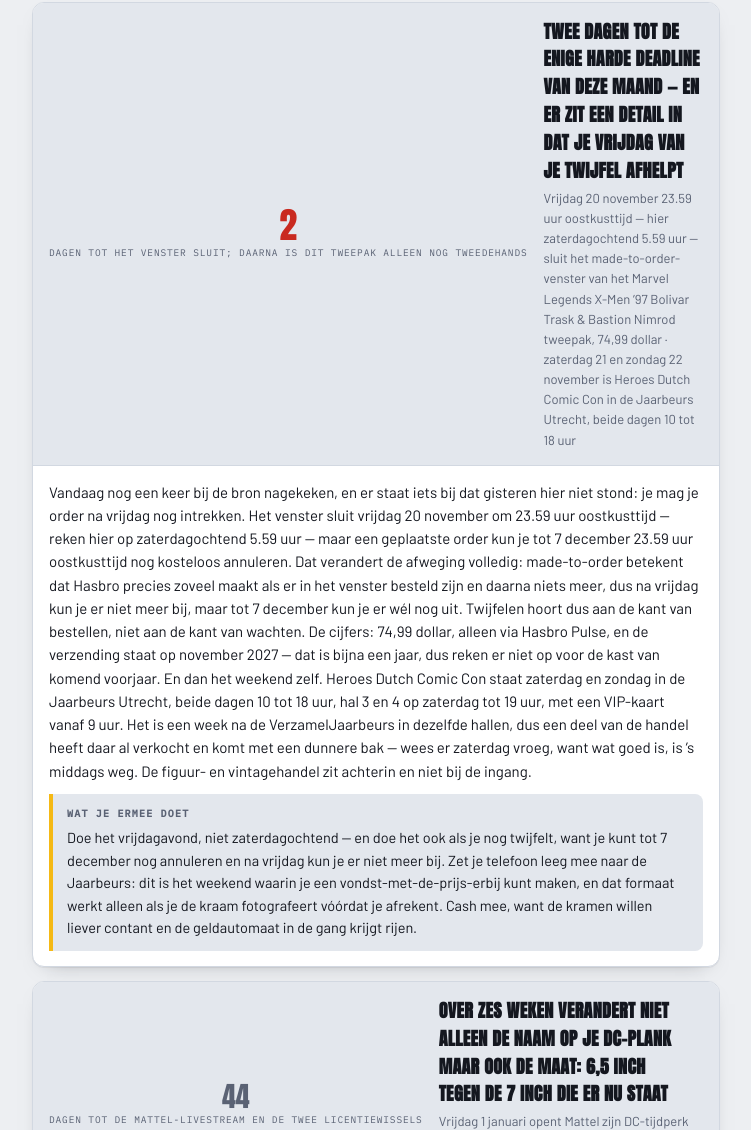
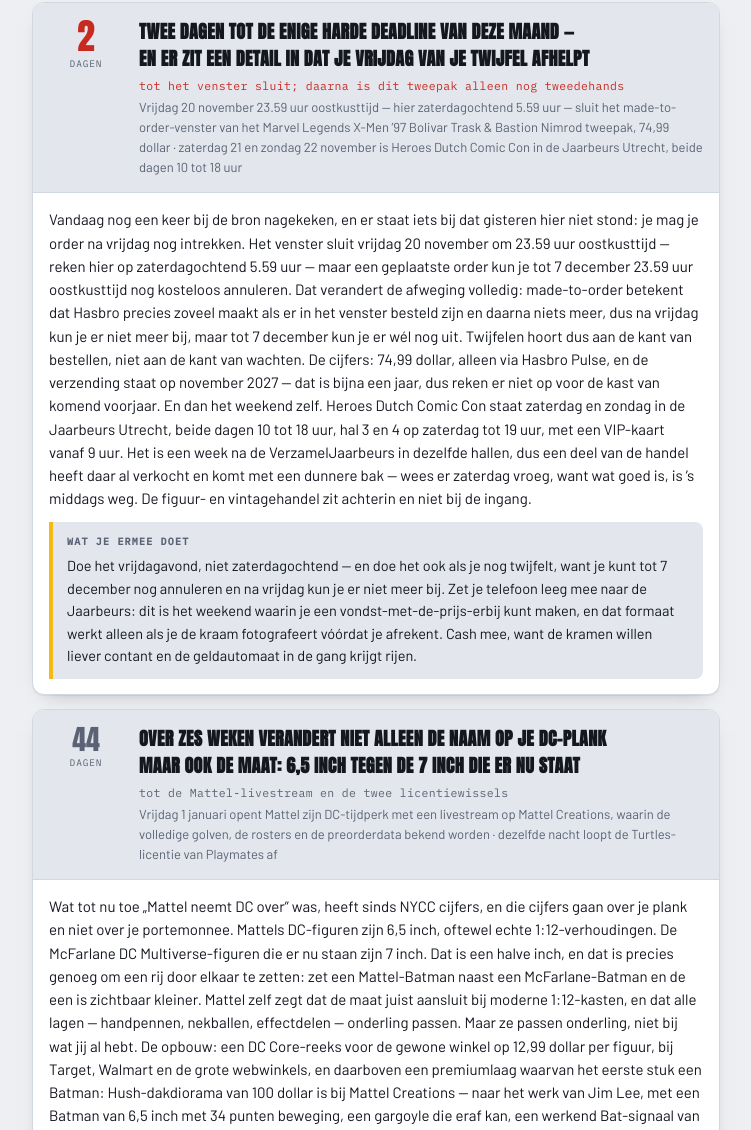
Before and after one commit to Kaninho76/cardback-radar, a plain HTML site: page index.html in a window 1280 px wide. Shown: the part 1778-2908 px from the top of the page, without its empty margins (264-1015 px from the left). Drawn offline with Linux system fonts and the light colour scheme.

Commit message:
Golven: lange aftelzin brak de kop op de telefoon
De klokkolom stond op flex:none zonder vaste breedte, dus een aftelzin van een hele zin rekte hem op tot 480px. De titelkolom werd daardoor 0px breed en 1800px hoog, en omdat .wave overflow:hidden heeft zag je alleen nog het getal met grote lege vlakken eromheen.

- klokkolom vast op 74px, kan niet meer uitdijen
- kop bovenaan uitlijnen in plaats van centreren
- alleen het eerste woord naast het getal, de rest als eigen regel onder de titel
- enkelvoud 'dag' bij nog een dag te gaan

Co-Authored-By: Claude Opus 5 <noreply@anthropic.com>
Claude-Session: https://claude.ai/code/session_01VKmgUP9SkuE3oV27AwjFq4

```diff
--- a/index.html
+++ b/index.html
@@ -223,10 +223,10 @@ h2.sec{
   box-shadow:var(--shadow);overflow:hidden;margin-bottom:14px;
 }
 .wave-top{
-  display:flex;gap:16px;align-items:center;
+  display:flex;gap:16px;align-items:flex-start;
   padding:15px 16px;background:var(--sunk);border-bottom:1.5px solid var(--line);
 }
-.clock{flex:none;text-align:center;min-width:74px}
+.clock{flex:0 0 74px;width:74px;text-align:center}
 .clock .num{
   font-family:Anton,"Arial Narrow",Impact,sans-serif;
   font-size:36px;line-height:1;color:var(--red);font-variant-numeric:tabular-nums;
@@ -235,12 +235,18 @@ h2.sec{
 .clock .unit{
   font-family:"IBM Plex Mono",monospace;font-size:9.5px;
   letter-spacing:.09em;text-transform:uppercase;color:var(--ink-soft);margin-top:4px;line-height:1.3;
+  overflow-wrap:anywhere;word-break:break-word;
 }
 .wave-title{flex:1;min-width:0}
 .wave-title h3{
   font-family:Anton,"Arial Narrow",Impact,sans-serif;
   font-size:18px;text-transform:uppercase;letter-spacing:.02em;
 }
+.wave-title .cd{
+  font-family:"IBM Plex Mono",monospace;font-size:11.5px;letter-spacing:.03em;
+  color:var(--red);margin-top:5px;line-height:1.35;
+}
+.wave.minor .wave-title .cd{color:var(--ink-soft)}
 .wave-title .when{color:var(--ink-soft);font-size:13px;margin-top:3px}
 .wave-body{padding:15px 16px;display:flex;flex-direction:column;gap:11px}
 .wave-body p{font-size:15px}
@@ -748,17 +754,31 @@ h2.sec{
         var top = el("div", "wave-top");
         var clock = el("div", "clock");
         var num = el("div", "num", "—");
-        var unit = el("div", "unit", (w.countdown && w.countdown.unit) || "");
+        /* De aftelzin is vaak een hele zin. Alleen het eerste woord past naast
+           het getal; de rest komt als losse regel onder de titel te staan. */
+        var unitFull = String((w.countdown && w.countdown.unit) || "").trim();
+        var unitShort = unitFull, unitRest = "";
+        if (unitFull.length > 16) {
+          var sp = unitFull.indexOf(" ");
+          if (sp > 0) { unitShort = unitFull.slice(0, sp); unitRest = unitFull.slice(sp + 1); }
+          else { unitShort = unitFull.slice(0, 16); unitRest = unitFull.slice(16); }
+        }
         var when = parseDay(w.countdown && w.countdown.date);
         if (when) {
           var n = (w.countdown.mode === "since") ? days(when, today) : days(today, when);
-          if (n >= 0) num.textContent = n;
-          else if (w.countdown.mode !== "since") { num.textContent = "nu"; unit.textContent = "in de zalen"; }
+          if (n >= 0) {
+            num.textContent = n;
+            if (n === 1 && unitShort.toLowerCase() === "dagen") unitShort = "dag";
+          } else if (w.countdown.mode !== "since") {
+            num.textContent = "nu"; unitShort = "in de zalen"; unitRest = "";
+          }
         }
+        var unit = el("div", "unit", unitShort);
         clock.appendChild(num); clock.appendChild(unit);
         top.appendChild(clock);
         var ttl = el("div", "wave-title");
         ttl.appendChild(el("h3", null, w.title || ""));
+        if (unitRest) ttl.appendChild(el("div", "cd", unitRest));
         if (w.when) ttl.appendChild(el("div", "when", w.when));
         top.appendChild(ttl);
         box.appendChild(top);
```
